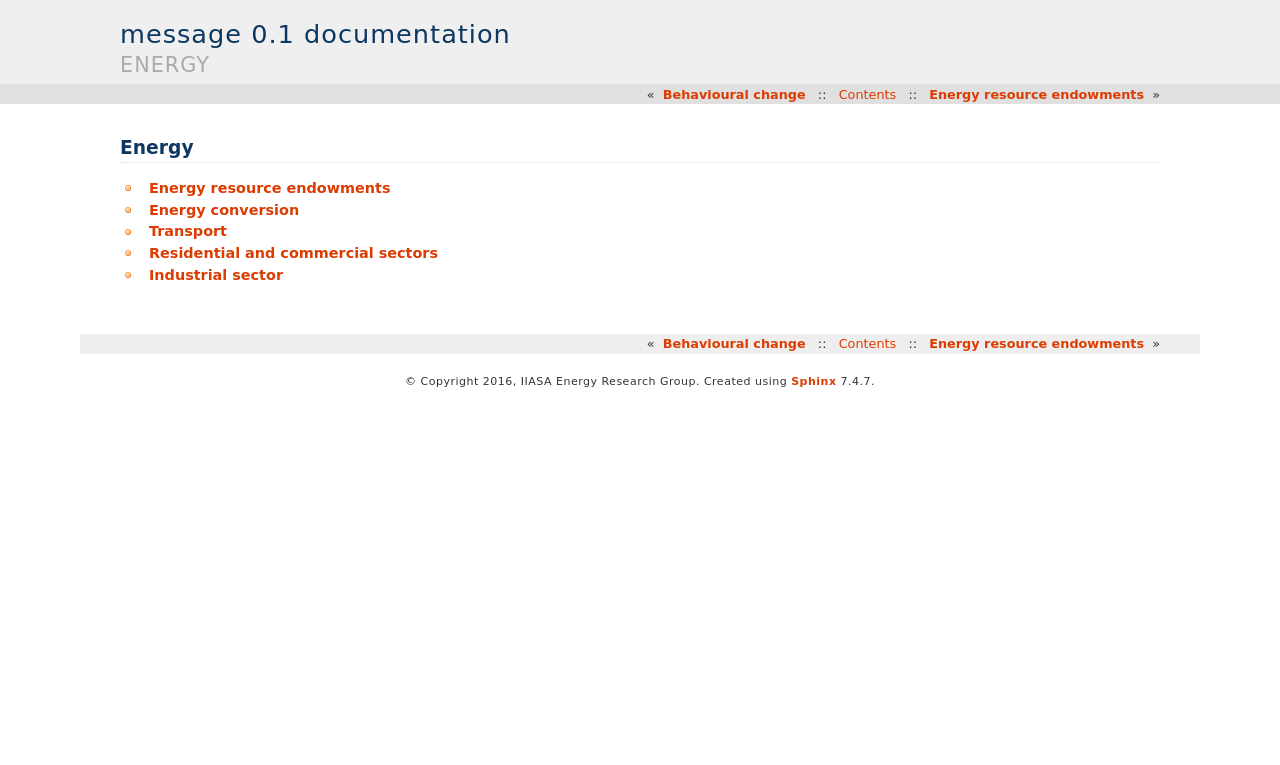
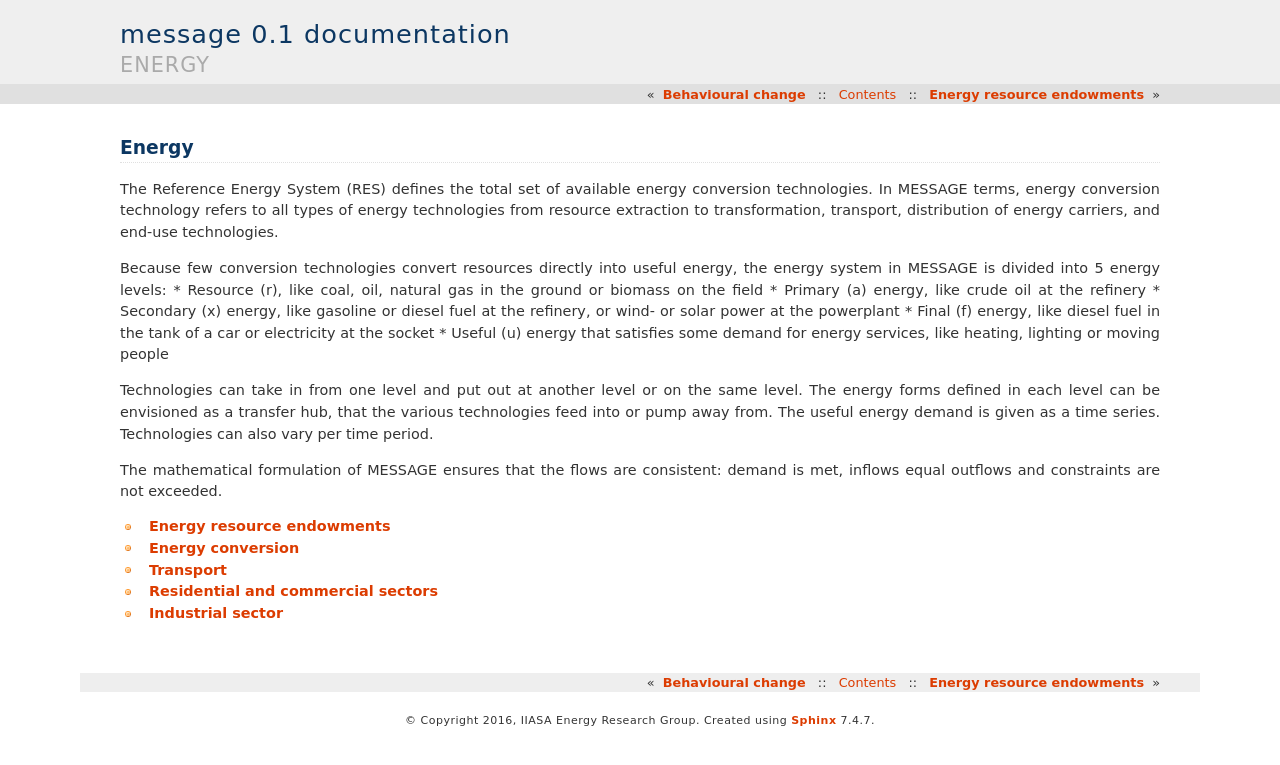
Before and after one commit to yiyi1991/message-ix-models, a Sphinx documentation site: the page built from doc/global/source/message_globiom/energy/index.rst, in a window 1280 px wide. Shown: the top 765 px of the page. Built offline with Sphinx 7.4.7, drawn with Linux system fonts in a browser that asks for light colours.

Commit message:
Update index.rst

```diff
--- a/doc/global/source/message_globiom/energy/index.rst
+++ b/doc/global/source/message_globiom/energy/index.rst
@@ -1,5 +1,18 @@
 Energy
 ==========
+The Reference Energy System (RES) defines the total set of available energy conversion technologies. In MESSAGE terms, energy conversion technology refers to all types of energy technologies from resource extraction to transformation, transport, distribution of energy carriers, and end-use technologies.
+
+Because few conversion technologies convert resources directly into useful energy, the energy system in MESSAGE is divided into 5 energy levels:
+* Resource (r), like coal, oil, natural gas in the ground or biomass on the field
+* Primary (a) energy, like crude oil at the refinery
+* Secondary (x) energy, like gasoline or diesel fuel at the refinery, or wind- or solar power at the powerplant
+* Final (f) energy, like diesel fuel in the tank of a car or electricity at the socket
+* Useful (u) energy that satisfies some demand for energy services, like heating, lighting or moving people
+
+Technologies can take in from one level and put out at another level or on the same level. The energy forms defined in each level can be envisioned as a transfer hub, that the various technologies feed into or pump away from. The useful energy demand is given as a time series. Technologies can also vary per time period.
+
+The mathematical formulation of MESSAGE ensures that the flows are consistent: demand is met, inflows equal outflows and constraints are not exceeded.
+
 .. toctree::
    :maxdepth: 1
 
```
